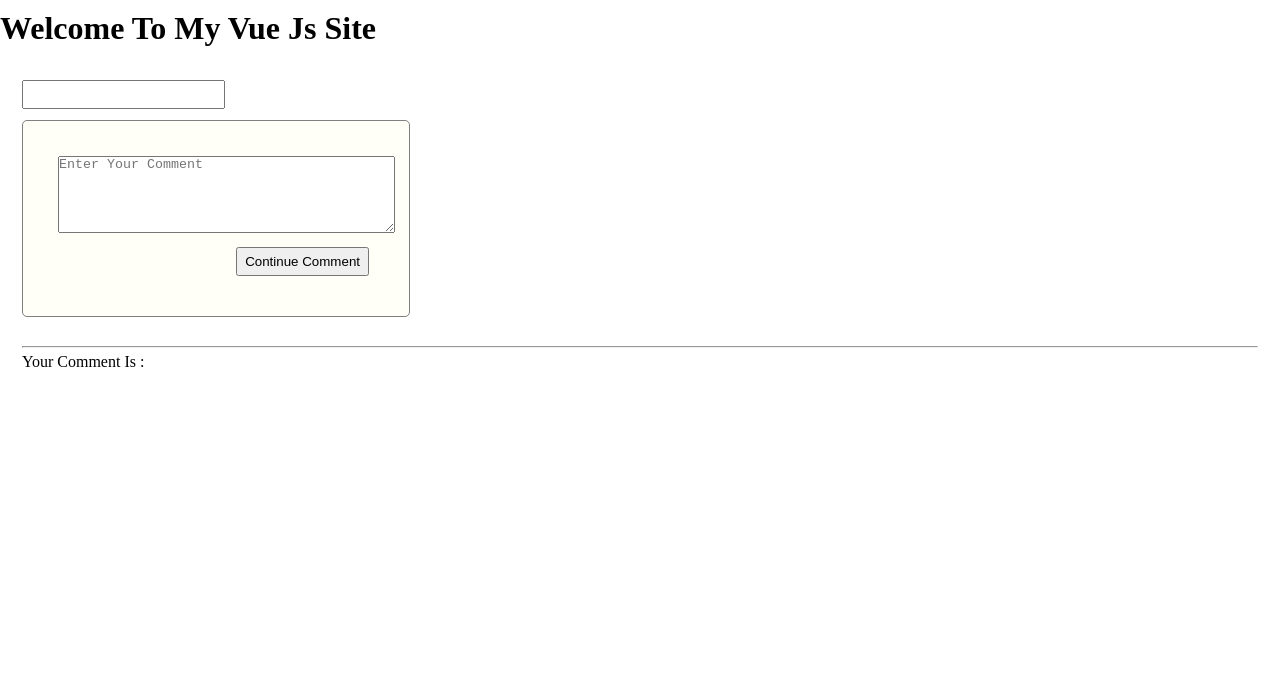
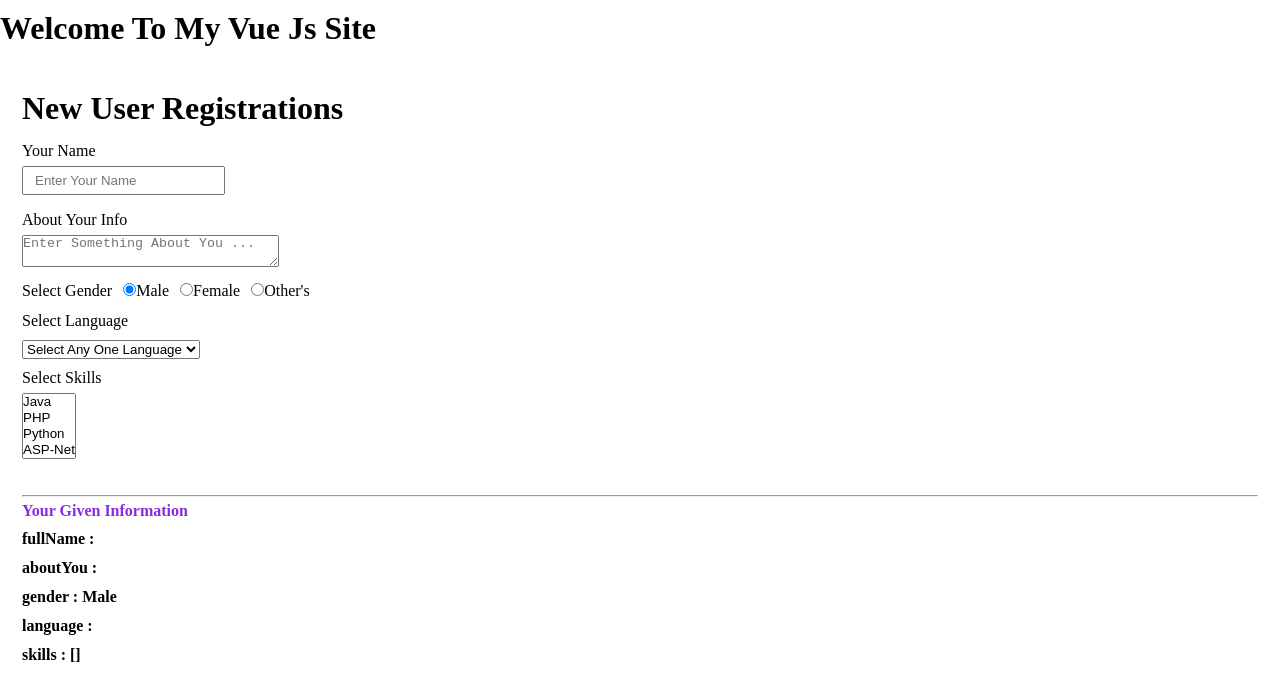
Before and after one commit to nomancse19/vue3-vite-app, a Vue app: page / in a window 1280 px wide. Shown: the top 700 px of the page. Built offline with nearby package versions, Linux system fonts and the light colour scheme.

Commit message:
Form Data like Radio Button, select,textarea Completed

```diff
--- a/src/App.vue
+++ b/src/App.vue
@@ -1,16 +1,77 @@
 <template>
   <HelloWorld msg="Welcome To My Vue Js Site" class="hello"></HelloWorld>
   <div class="container">
-    <input type="text" ref="normalComment" v-model="name" />
-    <the-comment
-      v-model="myComment"
-      buttonText="Continue Comment"
-      placeholder="Enter Your Comment"
-      ref="commentInput"
-    ></the-comment>
+    <h1>New User Registrations</h1>
+    <label for="">Your Name </label><br />
+    <input
+      type="text"
+      placeholder="Enter Your Name"
+      v-model="formData.fullName"
+    /><br />
+
+    <label for="">About Your Info </label><br />
+    <textarea
+      placeholder="Enter Something About You ..."
+      cols="30"
+      rows="2"
+      v-model="formData.aboutYou"
+    ></textarea
+    ><br />
+    <label for="">Select Gender</label>
+    <label for=""
+      ><input
+        type="radio"
+        name="gender"
+        v-model="formData.gender"
+        value="Male"
+        class="ml-2"
+      />Male</label
+    >
+    <label for=""
+      ><input
+        type="radio"
+        name="gender"
+        value="Female"
+        class="ml-2"
+        v-model="formData.gender"
+      />Female</label
+    >
+    <label for=""
+      ><input
+        type="radio"
+        name="gender"
+        value="Others"
+        v-model="formData.gender"
+        class="ml-2"
+      />Other's</label
+    >
+    <br />
+    <label for="">Select Language</label><br />
+    <select v-model="formData.language">
+      <option value="">Select Any One Language</option>
+      <option value="Java">Java</option>
+      <option value="PHP">PHP</option>
+      <option value="Python">Python</option>
+      <option value="ASP-Net">ASP-Net</option>
+      <option value="C++">C++</option></select
+    ><br />
+
+    <label for="">Select Skills</label><br />
+    <select v-model="formData.skills" multiple>
+      <option value="Java">Java</option>
+      <option value="PHP">PHP</option>
+      <option value="Python">Python</option>
+      <option value="ASP-Net">ASP-Net</option>
+      <option value="C++">C++</option>
+    </select>
+
+    <br />
     <br />
     <hr />
-    <p>Your Comment Is : {{ myComment }}</p>
+    <h4 style="color: blueviolet">Your Given Information</h4>
+    <div v-for="(FormValue, key) in formData" :key="key">
+      <strong>{{ key }} : {{ FormValue }}</strong>
+    </div>
     <!-- <div class="tab"> -->
     <!-- <div class="tab__menu">
         <div
@@ -52,6 +113,13 @@ export default {
       activeTab: "Login",
       aboutMe: "Md. Jahidul Islam Noman",
       aboutBody: "My Name Is Jahiudl Islam Noman . I am  programmer.",
+      formData: {
+        fullName: "",
+        aboutYou: "",
+        gender: "Male",
+        language: "",
+        skills: [],
+      },
     };
   },
 
@@ -130,4 +198,7 @@ input {
   background-color: rgb(27, 104, 192);
   color: #ffff;
 }
+.ml-2 {
+  margin-left: 11px;
+}
 </style>
```
